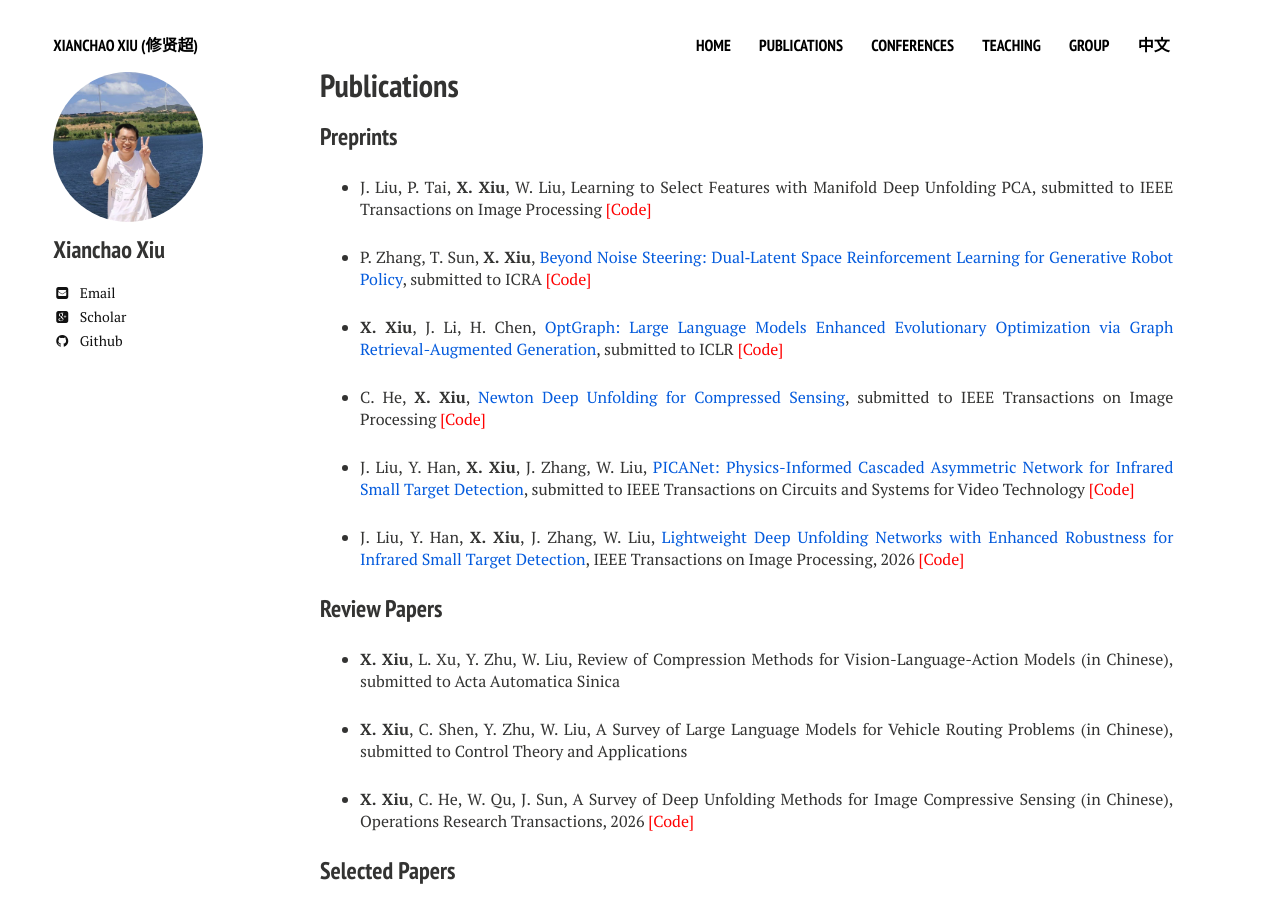
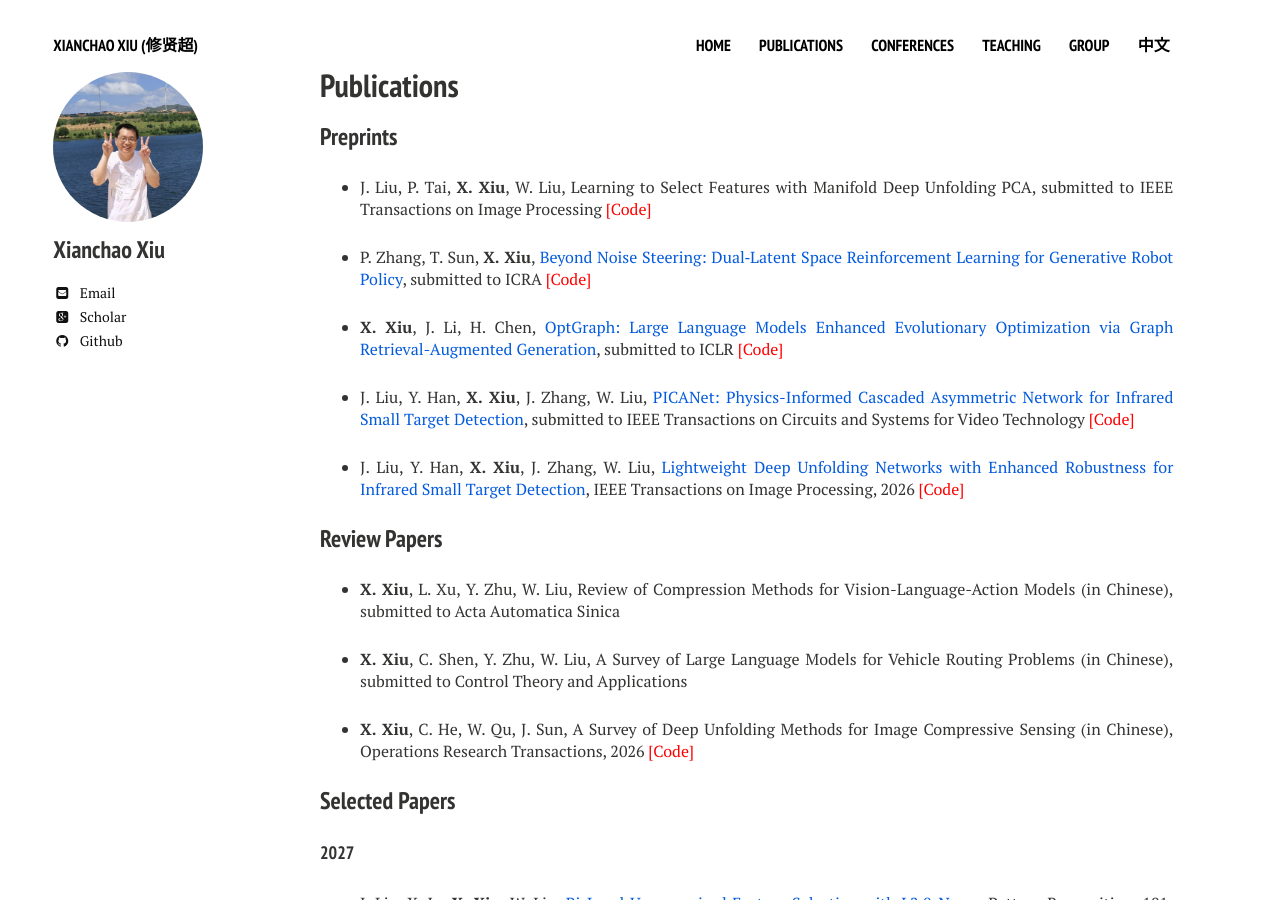
Before and after one commit to xianchaoxiu/xianchaoxiu.github.io, a Jekyll site: the page built from publications/index.md, in a window 1280 px wide and 900 px high. Built offline with Jekyll 4.4.1, drawn with Linux system fonts in a browser that asks for light colours; nearby versions of some CDN libraries.

Commit message:
Update index.md

```diff
--- a/publications/index.md
+++ b/publications/index.md
@@ -16,7 +16,6 @@ share: false
 
 * <b>X. Xiu</b>, J. Li, H. Chen, <a href="https://arxiv.org/abs/2607.27918" class="textlink" target="_blank">OptGraph: Large Language Models Enhanced Evolutionary Optimization via Graph Retrieval-Augmented Generation</a>, submitted to ICLR <a href="https://github.com/xianchaoxiu/OptGraph" class="textlink" target="_blank" style="color: red;">[Code]</a>
 
-* C. He, <b>X. Xiu</b>, <a href="https://arxiv.org/abs/2609.14391" class="textlink" target="_blank">Newton Deep Unfolding for Compressed Sensing</a>, submitted to IEEE Transactions on Image Processing <a href="https://github.com/xianchaoxiu/DNU-Net" class="textlink" target="_blank" style="color: red;">[Code]</a>
 
 * J. Liu, Y. Han, <b>X. Xiu</b>, J. Zhang, W. Liu, <a href="https://arxiv.org/abs/2609.07515" class="textlink" target="_blank">PICANet: Physics-Informed Cascaded Asymmetric Network for Infrared Small Target Detection</a>,  submitted to IEEE Transactions on Circuits and Systems for Video Technology <a href="https://github.com/xianchaoxiu/PICANet" class="textlink" target="_blank" style="color: red;">[Code]</a>
 
```
